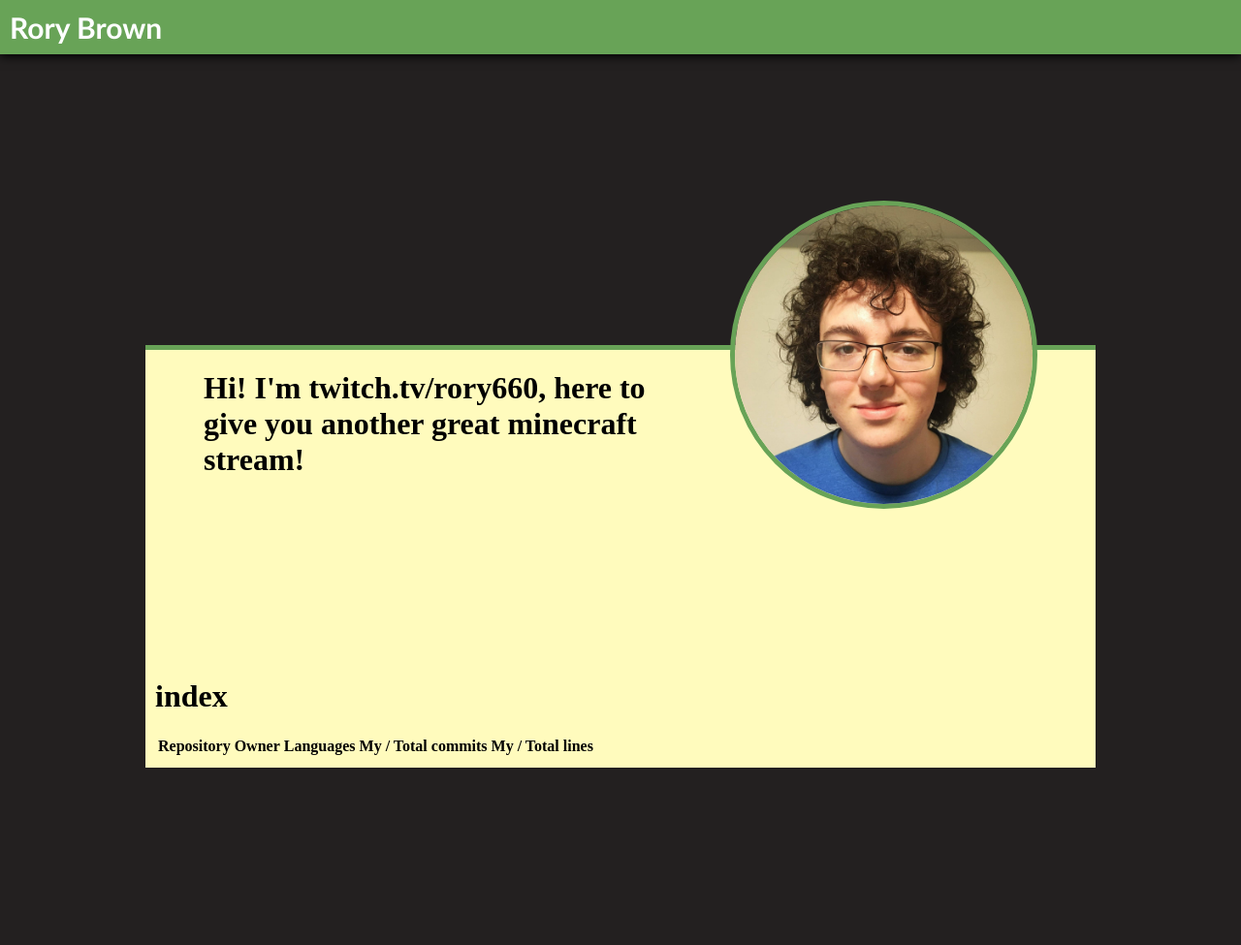
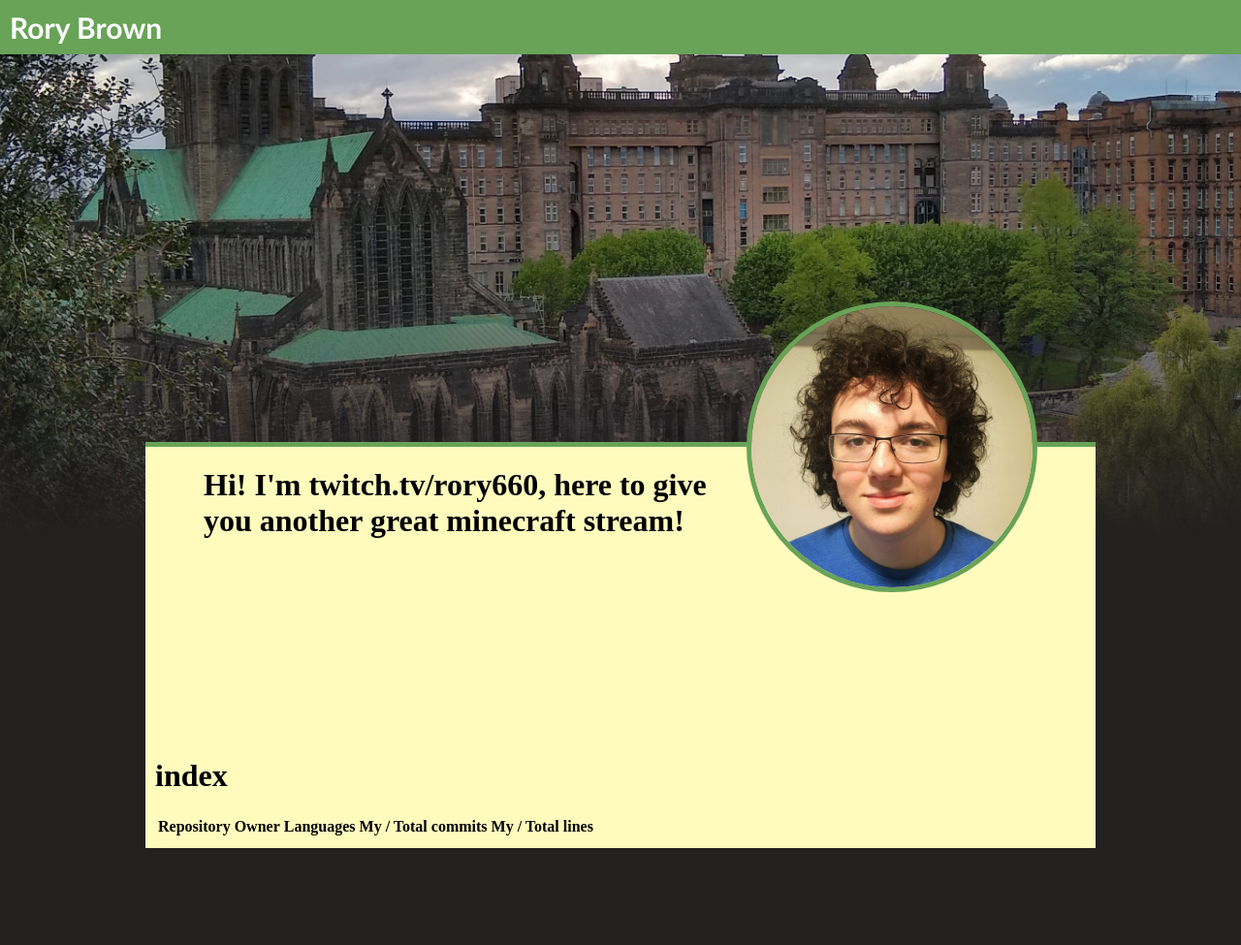
Before and after one commit to rory660/rorybrown.info, a Flask app: page / in a window 1280 px wide. Shown: the whole page at 97% size. Before the commit the page ends 792 px from the top, so only its background shows below. Run offline with Flask 2, Linux system fonts and the light colour scheme; lists and menus that the app fills with data are empty.

Commit message:
more web design

```diff
--- a/app/static/styles/master.css
+++ b/app/static/styles/master.css
@@ -14,6 +14,8 @@
 
 #pageContent {
     background-color: #FFFBBD;
+    position: relative;
+    top: -100px;
     width: 90vw;
     margin-left: auto;
     margin-right: auto;
@@ -24,6 +26,12 @@
 
 #splash {
     height: 300px;
+    width: 100%;
+    background-image: linear-gradient(0deg, #232020, rgba(255,0,0,0) 300px), url("/static/img/splash.jpg");
+    background-repeat: no-repeat, no-repeat;
+    background-position: left top, center;
+    background-attachment: scroll, fixed;
+    background-size: 150%;
 }
 
 #topSection{
@@ -35,17 +43,18 @@
 
 #topsection>*{
     position: relative;
-    top: -12vw;
+    top: -250px;
 }
 
 #face {
-    height: 24vw;
-    width: 24vw;
+    height: 300px;
+    width: 300px;
     margin-left: auto;
     margin-right: auto;
 
     border-radius: 50%;
     border: 5px solid #68A357;
+    box-sizing: border-box;
 
 }
 
@@ -67,18 +76,20 @@
         justify-content: space-between;
     }
 
-    #topsection>*{
+    #topsection>h1{
         position: relative;
         top: 0;
         margin-left: 50px;
     }
 
     #topsection>#face{
-        position: relative;
-        top: -12vw;
         margin-right: 50px;
+        top: -150px;
+    }
+
+    #splash{
+        height: 500px;
     }
 
 
-
 }
--- a/app/templates/base.html
+++ b/app/templates/base.html
@@ -7,6 +7,7 @@
     <body>
         <div id="navbar">Rory Brown</div>
         <div id = "splash">
+
         </div>
         <div id = "pageContent">
             {% block content %}{% endblock %}
```
Also changed, not shown: app/static/img/splash.jpg (added).
